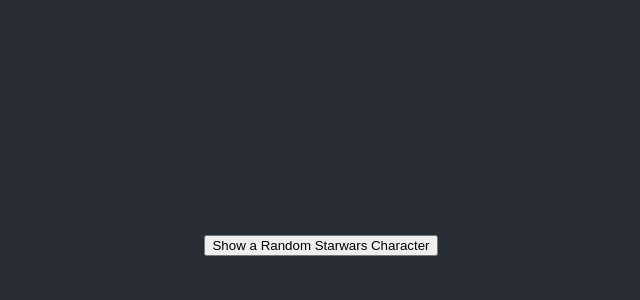
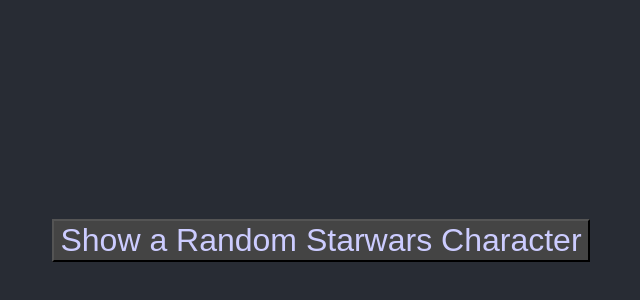
Before and after one commit to jaafari-R/Starwars-Random-Character-Viewer, a React (Create React App) app: page / in a window 1280 px wide. Shown: the part 160-460 px from the top of the page, without its empty margins (319-959 px from the left). Built offline with nearby package versions, Linux system fonts and the light colour scheme.

Commit message:
Added dead-end gif when the character image url is invalid

```diff
--- a/src/StarwarsRandCharacter.js
+++ b/src/StarwarsRandCharacter.js
@@ -2,6 +2,7 @@
 
 class StarwarsRandCharacter extends React.Component {
 
+    IMG_404 = "/dead-end.gif";
 
     constructor() {
         super();
@@ -26,9 +27,21 @@
         fetch(getURL)
             .then(response => response.json())
             .then(data => {
-                console.log(data.id);
+                // Add image if its Url is valid, a dead-end gif if not
+                this.imageUrlExists(data.image)
+                .then((imgExists) => {
+                    if(imgExists)
+                    {
+                        this.setState({image: data.image})
+                    }
+                    else {
+                        console.log(imgExists, "WTF")
+                        this.setState({image: this.IMG_404})
+                    }
+                });
+
+                console.log(data.id, data.image);
                 this.setState({
-                    image: data.image,
                     name: data.name,
                     height: data.height,
                     mass: data.mass
@@ -36,18 +49,31 @@
             });
     }
 
+    imageUrlExists(url) {
+        return new Promise((res, rej) => {
+            fetch(url)
+                .then((img) => {
+                    console.log(img)
+                    res(img.ok);
+                })
+                .catch(() => {
+                    console.log("WTF");
+                })
+        });
+    }
+
     render() {
         return (
-            <div>
+            <div style={{color: "#ccf"}}>
             {   this.state.name &&
                 <div>
                 { this.state.name && <h1>Name: {this.state.name}</h1> }
-                    <img height="500vh" src={this.state.image} alt="" />
+                    <img height="500vh" src={this.state.image}/>
                     { <h2>Height: {this.state.height || "Unknown"}</h2> }
                     <h2>Mass: {this.state.mass || "Unknown"}</h2>
                 </div>
             }
-            <button onClick={this.getCharacter}>Show a Random Starwars Character</button>
+            <button style={{backgroundColor: '#444', color: "#ccf", fontSize: "4vh"}} onClick={this.getCharacter}>Show a Random Starwars Character</button>
             </div>
         );
     }
```
Also changed, not shown: public/dead-end.gif (added), public/dead-end.jpeg (added).
